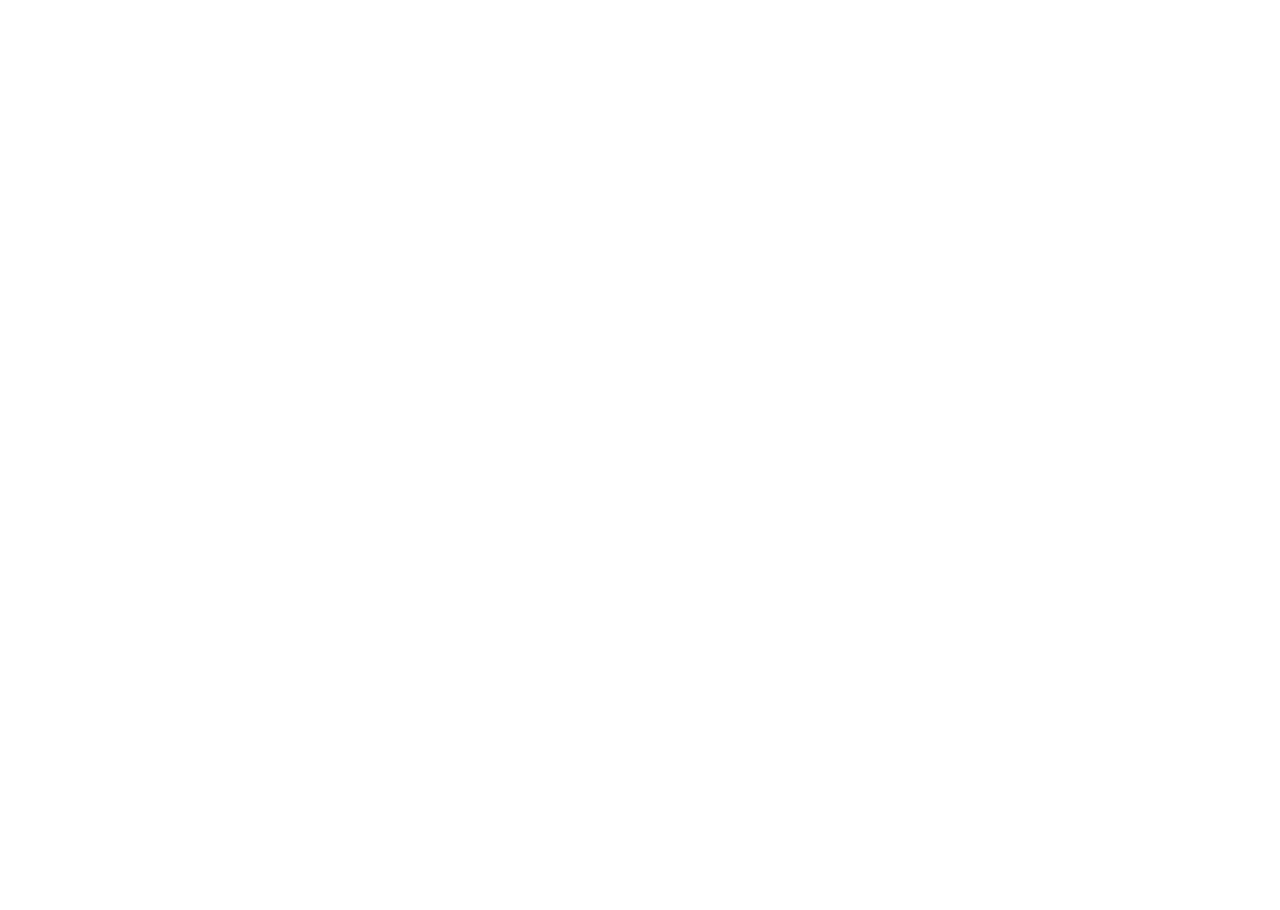
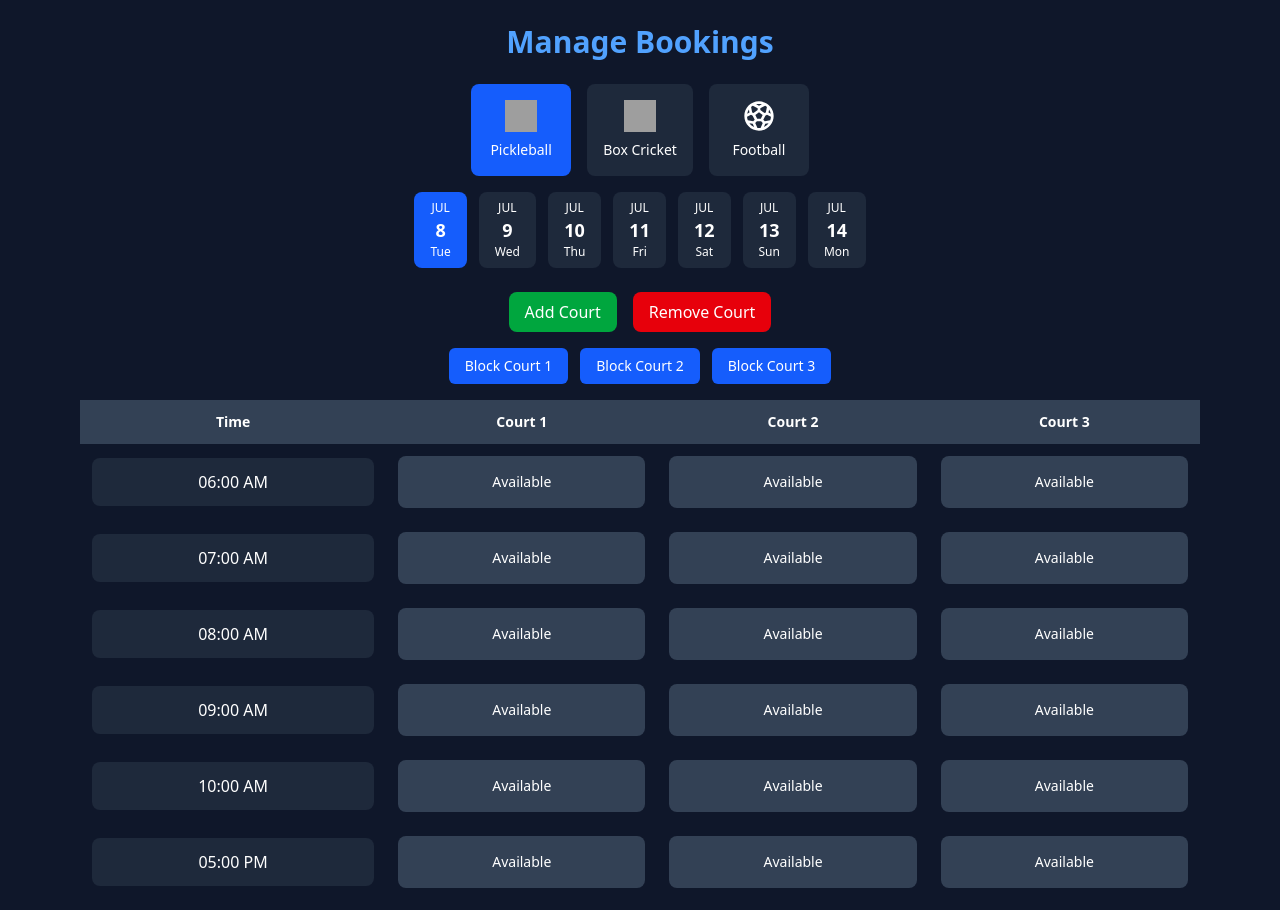
Before and after one commit to saumyashah18/SportnearMe, a React (Vite) app in the folder Frontend/: page /owner_bookings in a window 1280 px wide. Before the commit this address had no page. Shown: the top 910 px of the page. Before the commit the page ends 800 px from the top, so only its background shows below. Built offline with nearby package versions, Linux system fonts and the light colour scheme; grey boxes are pictures that could not be loaded.

Commit message:
vercel deployed

```diff
--- a/Frontend/src/App.jsx
+++ b/Frontend/src/App.jsx
@@ -12,7 +12,7 @@
 import TurfProfile from "./pages/TurfProfile";
 import TurfDescription from "./pages/TurfDescription";
 import ManageTurf from "./pages/ManageTurf";
-
+import OwnerBooking from "./pages/OwnerBooking";
 
 
 function App() {
@@ -31,6 +31,7 @@
         <Route path="/turf_profile" element={<TurfProfile />} />
         <Route path="/turfdescription" element={<TurfDescription />} />
         <Route path="/manageturf" element={<ManageTurf />} />
+         <Route path="/owner_bookings" element={<OwnerBooking />} />
 
       </Routes>
     </Router>
--- /dev/null
+++ b/Frontend/src/pages/OwnerBooking.jsx
@@ -0,0 +1,233 @@
+import React, { useState } from "react";
+
+export default function OwnerBooking() {
+  const [selectedSport, setSelectedSport] = useState("Pickleball");
+  const [selectedDate, setSelectedDate] = useState(new Date());
+  const [blockedSlots, setBlockedSlots] = useState([]);
+  const [blockedCourts, setBlockedCourts] = useState([]);
+  const [courts, setCourts] = useState(["Court 1", "Court 2", "Court 3"]);
+  const [slotTimes, setSlotTimes] = useState([
+    "06:00 AM", "07:00 AM", "08:00 AM", "09:00 AM", "10:00 AM",
+    "05:00 PM", "06:00 PM", "07:00 PM", "08:00 PM", "09:00 PM", "10:00 PM"
+  ]);
+
+  const getNext7Days = () => {
+    const dates = [];
+    const today = new Date();
+    for (let i = 0; i < 7; i++) {
+      const date = new Date(today);
+      date.setDate(today.getDate() + i);
+      dates.push(date);
+    }
+    return dates;
+  };
+
+  const parseTime = (timeStr) => {
+    const [hourMin, meridian] = timeStr.split(" ");
+    const [hour, minute] = hourMin.split(":").map(Number);
+    let h = hour % 12 + (meridian === "PM" ? 12 : 0);
+    return h * 60 + minute;
+  };
+
+  const sortedSlotTimes = [...slotTimes].sort((a, b) => parseTime(a) - parseTime(b));
+
+  const toggleBlockSlot = (slotId) => {
+    setBlockedSlots((prev) =>
+      prev.includes(slotId) ? prev.filter((s) => s !== slotId) : [...prev, slotId]
+    );
+  };
+
+  const toggleBlockCourt = (court) => {
+    setBlockedCourts((prev) =>
+      prev.includes(court) ? prev.filter((c) => c !== court) : [...prev, court]
+    );
+  };
+
+  const addCourt = () => {
+    if (
+      window.confirm(
+        "Are you sure you want to add a court? This change will apply for every day. For single-day change, use block court."
+      )
+    ) {
+      const newCourtNumber = courts.length + 1;
+      setCourts([...courts, `Court ${newCourtNumber}`]);
+    }
+  };
+
+  const removeCourt = () => {
+    if (courts.length > 1) {
+      if (
+        window.confirm(
+          "Are you sure you want to delete a court? This change will apply for every day. For single-day change, use block court."
+        )
+      ) {
+        setCourts(courts.slice(0, -1));
+      }
+    }
+  };
+
+  const handleAddSlot = () => {
+    const newTime = prompt("Enter new slot time (e.g., 05:00 PM)");
+    if (newTime && /^[0-9]{1,2}:[0-9]{2} (AM|PM)$/i.test(newTime.trim())) {
+      const cleaned = newTime.trim().toUpperCase();
+      if (!slotTimes.includes(cleaned)) {
+        setSlotTimes((prev) => [...prev, cleaned]);
+      } else {
+        alert("This time already exists.");
+      }
+    } else {
+      alert("Please enter time in format HH:MM AM/PM");
+    }
+  };
+
+  const handleDeleteSlot = () => {
+    const toDelete = prompt("Enter slot time to delete (e.g., 05:00 PM)");
+    if (toDelete) {
+      const cleaned = toDelete.trim().toUpperCase();
+      if (!slotTimes.includes(cleaned)) {
+        alert("That slot does not exist.");
+        return;
+      }
+      const confirmDelete = window.confirm(
+        `⚠️ WARNING: This will delete "${cleaned}" from all days.
+If you want to make a change for just one day, block the slot instead.
+This deletion is sport-specific (${selectedSport}). Proceed?`
+      );
+      if (confirmDelete) {
+        setSlotTimes((prev) => prev.filter((t) => t !== cleaned));
+      }
+    }
+  };
+
+  return (
+    <div className="bg-[#0f172a] text-white min-h-screen flex flex-col items-center pb-20">
+      <h1 className="text-3xl font-extrabold text-blue-400 mt-6">Manage Bookings</h1>
+
+      {/* Sport Selector */}
+      <div className="flex gap-4 mt-6 px-4 mb-4">
+        {[
+          { name: "Pickleball", img: "https://img.icons8.com/ios-filled/50/ffffff/badminton.png" },
+          { name: "Box Cricket", img: "https://img.icons8.com/ios-filled/50/ffffff/cricket.png" },
+          { name: "Football", img: "/images/soccer.svg" }
+        ].map((sport) => (
+          <button
+            key={sport.name}
+            className={`sport-btn min-w-[100px] p-4 rounded-lg flex flex-col items-center ${
+              selectedSport === sport.name ? "bg-blue-600" : "bg-[#1e293b] hover:bg-blue-600"
+            }`}
+            onClick={() => setSelectedSport(sport.name)}
+          >
+            <img src={sport.img} className="w-8 h-8 mb-2" alt={sport.name} />
+            <span className="text-sm">{sport.name}</span>
+          </button>
+        ))}
+      </div>
+
+      {/* Date Selector */}
+      <div className="flex gap-3 overflow-x-auto mb-6 px-4">
+        {getNext7Days().map((date, idx) => (
+          <button
+            key={idx}
+            className={`date-btn flex flex-col items-center px-4 py-2 rounded-lg hover:bg-blue-600 transition ${
+              selectedDate.toDateString() === date.toDateString()
+                ? "bg-blue-600"
+                : "bg-[#1e293b]"
+            }`}
+            onClick={() => setSelectedDate(date)}
+          >
+            <span className="text-xs">{date.toLocaleDateString("en-US", { month: "short" }).toUpperCase()}</span>
+            <span className="text-lg font-bold">{date.getDate()}</span>
+            <span className="text-xs">{date.toLocaleDateString("en-US", { weekday: "short" })}</span>
+          </button>
+        ))}
+      </div>
+
+      {/* Controls */}
+      <div className="flex gap-4 mb-4 px-4">
+        <button onClick={addCourt} className="bg-green-600 hover:bg-green-700 px-4 py-2 rounded-lg">Add Court</button>
+        <button onClick={removeCourt} className="bg-red-600 hover:bg-red-700 px-4 py-2 rounded-lg">Remove Court</button>
+      </div>
+
+      {/* Court Block Toggle */}
+      <div className="flex gap-3 mb-4 px-4 flex-wrap">
+        {courts.map((court, idx) => (
+          <button
+            key={court}
+            onClick={() => toggleBlockCourt(court)}
+            className={`px-4 py-2 rounded-md text-sm ${
+              blockedCourts.includes(court)
+                ? "bg-red-600"
+                : "bg-blue-600 hover:bg-blue-700"
+            }`}
+          >
+            {blockedCourts.includes(court) ? `Unblock ${court}` : `Block ${court}`}
+          </button>
+        ))}
+      </div>
+
+      {/* Slot Table */}
+      <div className="w-full max-w-6xl px-4 relative group">
+        <div className="overflow-x-auto relative">
+          <table className="w-full text-center">
+            <thead className="bg-[#334155] text-white">
+              <tr>
+                <th className="p-3 text-sm">Time</th>
+                {courts.map((court) => (
+                  <th key={court} className="p-3 text-sm">{court}</th>
+                ))}
+              </tr>
+            </thead>
+            <tbody>
+              {sortedSlotTimes.map((time, idx) => (
+                <tr key={idx}>
+                  <td className="p-3">
+                    <div className="bg-[#1e293b] text-white rounded-lg py-3">{time}</div>
+                  </td>
+                  {courts.map((court) => {
+                    const slotId = `${time}-${court}`;
+                    const isBlocked = blockedSlots.includes(slotId);
+                    const isCourtBlocked = blockedCourts.includes(court);
+                    return (
+                      <td key={court} className="p-3">
+                        <button
+                          onClick={() => toggleBlockSlot(slotId)}
+                          disabled={isCourtBlocked}
+                          className={`w-full py-4 rounded-lg text-sm ${
+                            isCourtBlocked
+                              ? "bg-gray-500 cursor-not-allowed"
+                              : isBlocked
+                              ? "bg-red-600"
+                              : "bg-[#334155] hover:bg-blue-600"
+                          }`}
+                        >
+                          {isCourtBlocked ? "Court Blocked" : isBlocked ? "Blocked" : "Available"}
+                        </button>
+                      </td>
+                    );
+                  })}
+                </tr>
+              ))}
+              {/* Row to add/delete time slots */}
+              <tr className="bg-[#0f172a] border-t border-[#334155]">
+                <td colSpan={courts.length + 1} className="p-4 text-right space-x-3">
+                  <button
+                    onClick={handleAddSlot}
+                    className="bg-green-600 hover:bg-green-700 text-white text-sm px-4 py-2 rounded-lg"
+                  >
+                    ➕ Add Slot
+                  </button>
+                  <button
+                    onClick={handleDeleteSlot}
+                    className="bg-red-600 hover:bg-red-700 text-white text-sm px-4 py-2 rounded-lg"
+                  >
+                    🗑️ Delete Slot
+                  </button>
+                </td>
+              </tr>
+            </tbody>
+          </table>
+        </div>
+      </div>
+    </div>
+  );
+}
--- a/Frontend/src/pages/TurfOwnerDashboard.jsx
+++ b/Frontend/src/pages/TurfOwnerDashboard.jsx
@@ -62,7 +62,7 @@
         <h1 className="text-2xl font-bold">Owner Console</h1>
         <nav className="space-y-2">
           <a href="#" className="block p-2 rounded hover:bg-[#334155] cursor-pointer">Dashboard</a>
-          <a href="#" className="block p-2 rounded hover:bg-[#334155] cursor-pointer">Bookings</a>
+          <a href="/owner_bookings" className="block p-2 rounded hover:bg-[#334155] cursor-pointer"> Turf Bookings</a>
           <a href="/manage-turf" className="block p-2 rounded hover:bg-[#334155] cursor-pointer">Manage Turf</a>
           <a href="/turf_profile" className="block p-2 rounded hover:bg-[#334155] cursor-pointer">  My Profile</a>
           <a href="#" className="block p-2 rounded hover:bg-[#334155] cursor-pointer">Revenue</a>
```
Also changed, not shown: Frontend/vercel.json (added).
